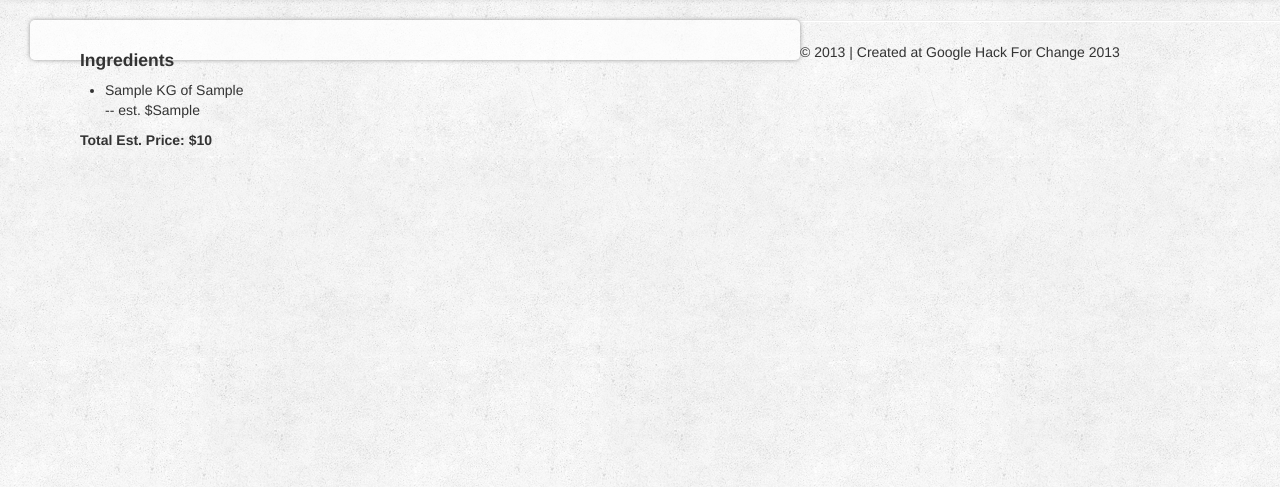
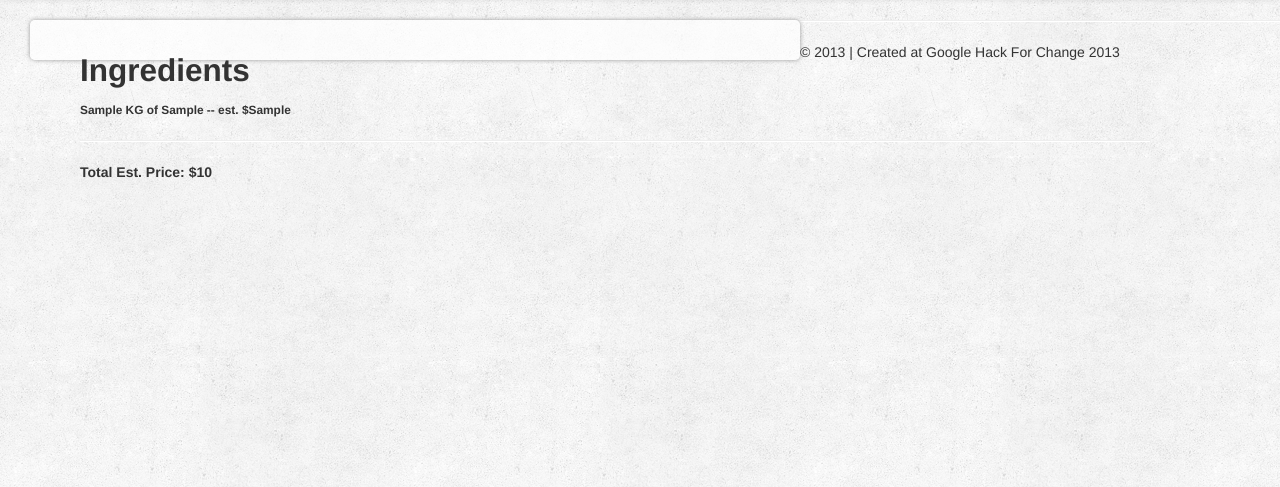
Before and after one commit to eat-healthy-for-less/eat_healthy_for_less, a Django app: template templates/shoppinglist.html in a window 1280 px wide. Shown: the part 42-529 px from the top of the page. Run offline with Django 3.2, Linux system fonts and the light colour scheme; the template is opened without the code that fills it: most values are stand-ins (such as "Sample title", 1, 10 or a date in 2020); some libraries are stand-ins or nearby versions.

Commit message:
fixed html docs to ensure pages are tall enough, finished ingredients list

```diff
--- a/ehfl/views.py
+++ b/ehfl/views.py
@@ -73,10 +73,10 @@ def get_menu_price(recipes, calories_per_meal):
     price = 0.0
     res_list = list()
     for ing_name, qty_kg in ing_qty_kg.iteritems():
-        res_list.append([ing_name, str(qty_kg)[:5], str(ingredientRetailPrice(qty_kg, 'kilograms', ing_name))[:5]])
+        res_list.append([ing_name, str(qty_kg)[:5], str(ingredientRetailPrice(qty_kg, 'kilograms', ing_name))[:7]])
         price += ingredientRetailPrice(qty_kg, 'kilograms', ing_name)
 
-    return res_list, price
+    return res_list, str(price)[:6]
 
 
 def savemenu(request):
--- a/templates/results.html
+++ b/templates/results.html
@@ -135,7 +135,7 @@ $(document).ready(function() {
   </div>
 </div>
 
-<div class="container-fluid" style="margin-bottom:150px;">
+<div class="container-fluid" style="margin-bottom:50%;">
     <!-- Search results section -->
 <form class="" action="/savemeals/" method="get">
 
--- a/templates/shoppinglist.html
+++ b/templates/shoppinglist.html
@@ -4,15 +4,14 @@
 
 <div>
 
-    <div class="span8">
-      <div class="content-box">
+    <div class="span8" style="margin-bottom:80%;">
+      <div class="content-box" >
         <div class="span11 span12-tablet span12-phone" style="margin-bottom:55px;">
-          <h4>Ingredients</h4>
-              <ul>
+          <h2>Ingredients</h2>
                 {% for ing in results_set %}
-                <li>{{ ing.1 }} KG of {{ing.0}}</li> -- est. ${{ing.2}}</li>
+                <h6>{{ ing.1 }} KG of {{ing.0}}</li> -- est. ${{ing.2}}</h6>
               {% endfor %}
-            </ul>
+              <hr/>
             <h5>Total Est. Price: ${{ total }}</h5>
             </div>
         </div> <!-- /span -->
```
